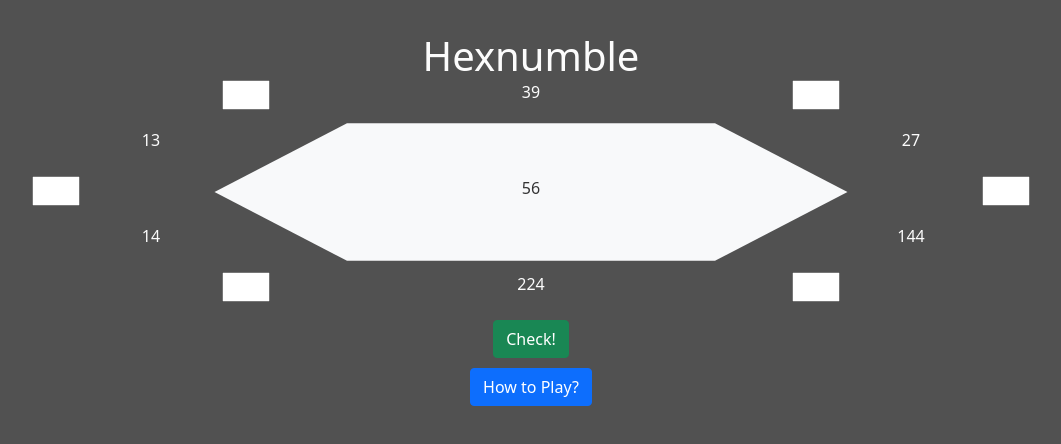
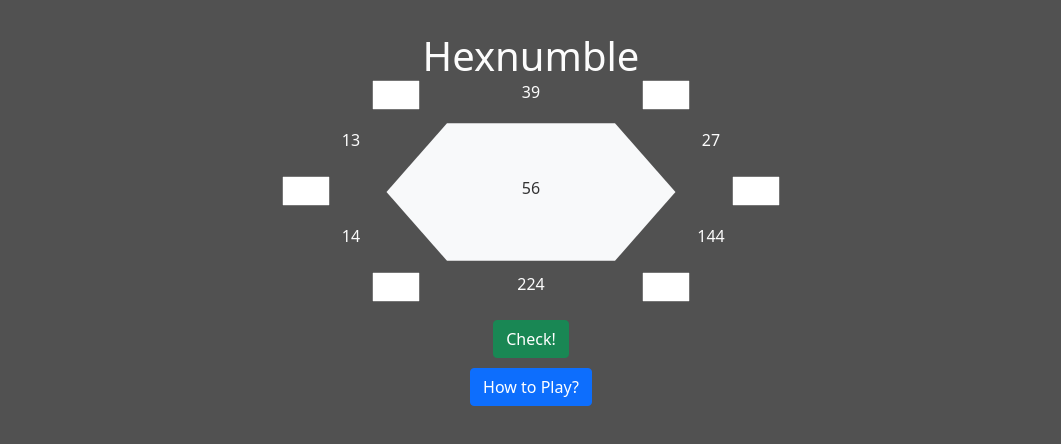
Before and after one commit to implodingduck/hexnumble, a React (Create React App) app: page / in a window 1280 px wide. Shown: the top 444 px of the page, without its empty margins (109-1170 px from the left). Built offline with nearby package versions, Linux system fonts and the light colour scheme.

Commit message:
better format

```diff
--- a/src/App.css
+++ b/src/App.css
@@ -2,6 +2,7 @@
   text-align: center;
   background-color: #515151;
   color: #fcfcfc;
+
 }
 
 .guess {
--- a/src/App.js
+++ b/src/App.js
@@ -67,7 +67,7 @@ function App() {
 
   return (
     <div className="App">
-
+      <div style={{ maxWidth: "540px", margin: "auto" }}>
       <Container>
         <Row>
           <Col xs={{ offset: 0, span: 12}}><h1>Hexnumble</h1></Col>
@@ -112,6 +112,7 @@ function App() {
           <Col xs={{ offset: 0, span: 12}}><Button onClick={handleHowToPlayShow}>How to Play?</Button></Col>
         </Row>
       </Container>
+      </div>
       <Modal show={show} onHide={handleClose}>
         <Modal.Header closeButton>
           <Modal.Title></Modal.Title>
@@ -146,6 +147,7 @@ function App() {
         </Modal.Footer>
       </Modal>
     </div>
+
   );
 }
 
```
